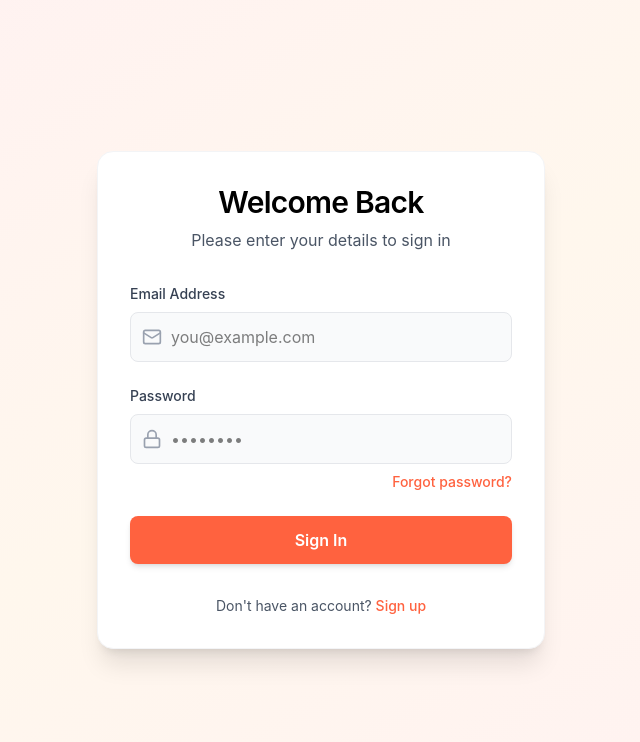
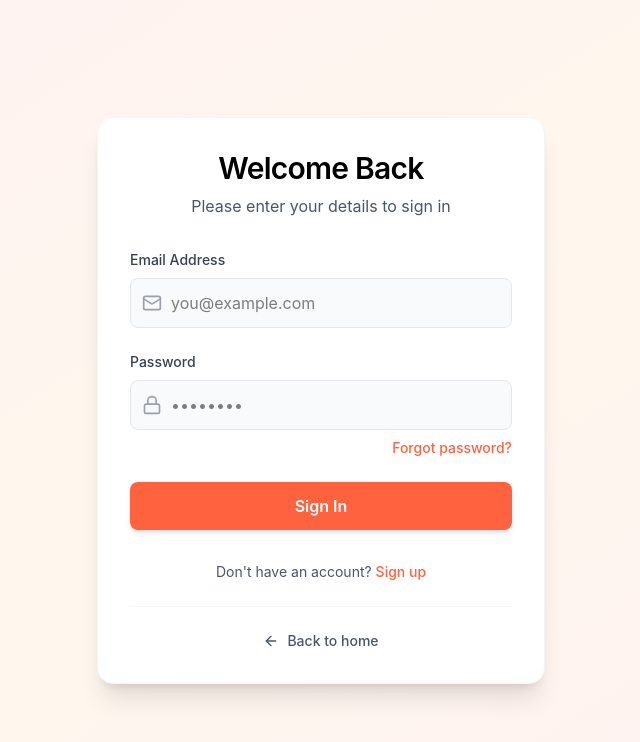
Before and after one commit to justjianpier/coral_shop, a React (Vite) app: page /login in a window 1280 px wide. Shown: the top 742 px of the page, without its empty margins (319-959 px from the left). Built offline with nearby package versions, Linux system fonts and the light colour scheme.

Commit message:
feat: add back to home button on login page

```diff
--- a/src/features/login/login.jsx
+++ b/src/features/login/login.jsx
@@ -1,4 +1,5 @@
-import { Mail, Lock } from 'lucide-react';
+import { Link } from 'react-router';
+import { ArrowLeft, Mail, Lock } from 'lucide-react';
 
 export function LoginPage() {
   return (
@@ -67,6 +68,16 @@ export function LoginPage() {
             Sign up
           </a>
         </p>
+
+        <div className="mt-6 pt-6 border-t border-gray-100">
+          <Link
+            to="/"
+            className="flex items-center justify-center gap-2 text-sm font-medium text-gray-600 hover:text-gray-900 transition-colors"
+          >
+            <ArrowLeft className="w-4 h-4" />
+            Back to home
+          </Link>
+        </div>
       </div>
     </div>
   );
```
